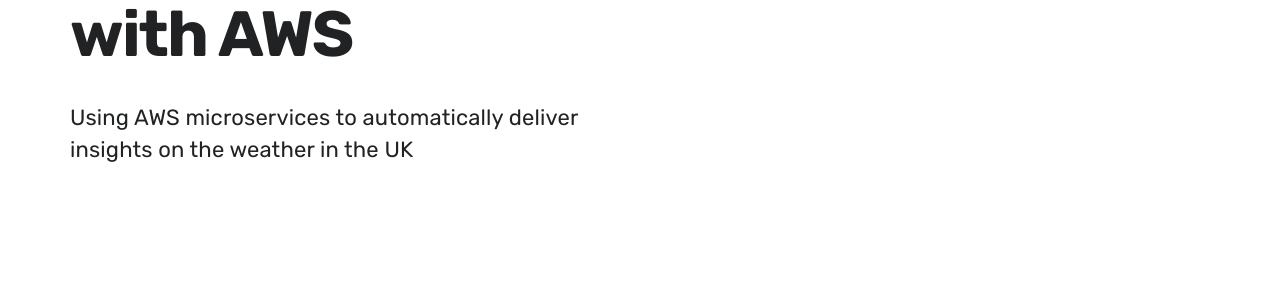
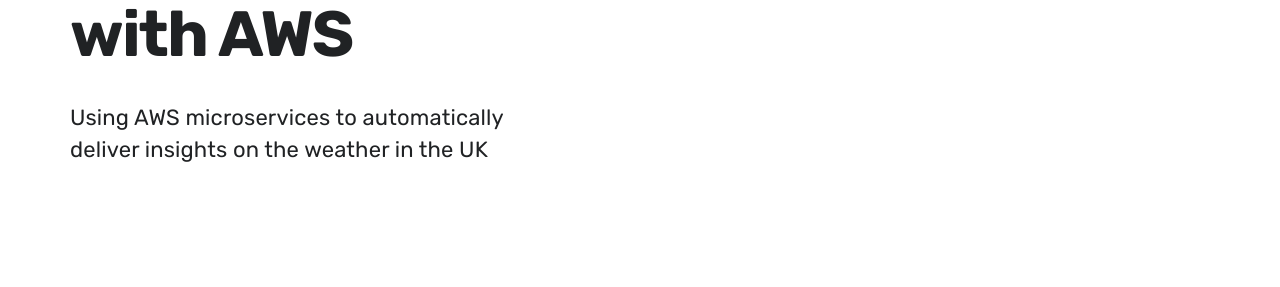
Before and after one commit to jmoro0408/jmoro0408.github.io, a Jekyll site: the page built from _projects/2023-08-19-weather_graphing_on_AWS.md, in a window 1280 px wide. Shown: the part 303-590 px from the top of the page. Built offline with Jekyll 4.4.1, drawn with Linux system fonts in a browser that asks for light colours; nearby versions of some CDN libraries.

Commit message:
trying to fix css

```diff
--- a/_projects/2023-08-19-weather_graphing_on_AWS.md
+++ b/_projects/2023-08-19-weather_graphing_on_AWS.md
@@ -59,9 +59,9 @@
 Examples of rendered charts are shown below (you may need to refresh the page).
 Note these are static to July 2023, to see live updates please visit the streamlit [app](https://weathergraphing-n3afxbnpm3dp7rdkmtot8r.streamlit.app/).
 
-{% include Max_Temp.html full_width = true %}
-{% include Rainfall.html full_width = true %}
-{% include Sunshine.html full_width = true %}
+{% include Max_Temp.html max-width="200px" %}
+{% include Rainfall.html max-width="200px" %}
+{% include Sunshine.html max-width="200px" %}
 
 Here, the mean and 90% deciles are plotted, along with min/max values. Values for the current year provided as markers, with marker shape aligned to which decile the value lies within.
 
--- a/_sass/_pages/_page__project.scss
+++ b/_sass/_pages/_page__project.scss
@@ -9,7 +9,7 @@
 
   .post__subtitle {
     margin-bottom: 48px;
-    max-width: 556px;
+    max-width: 500px;
   }
 
   .post__content {
```
